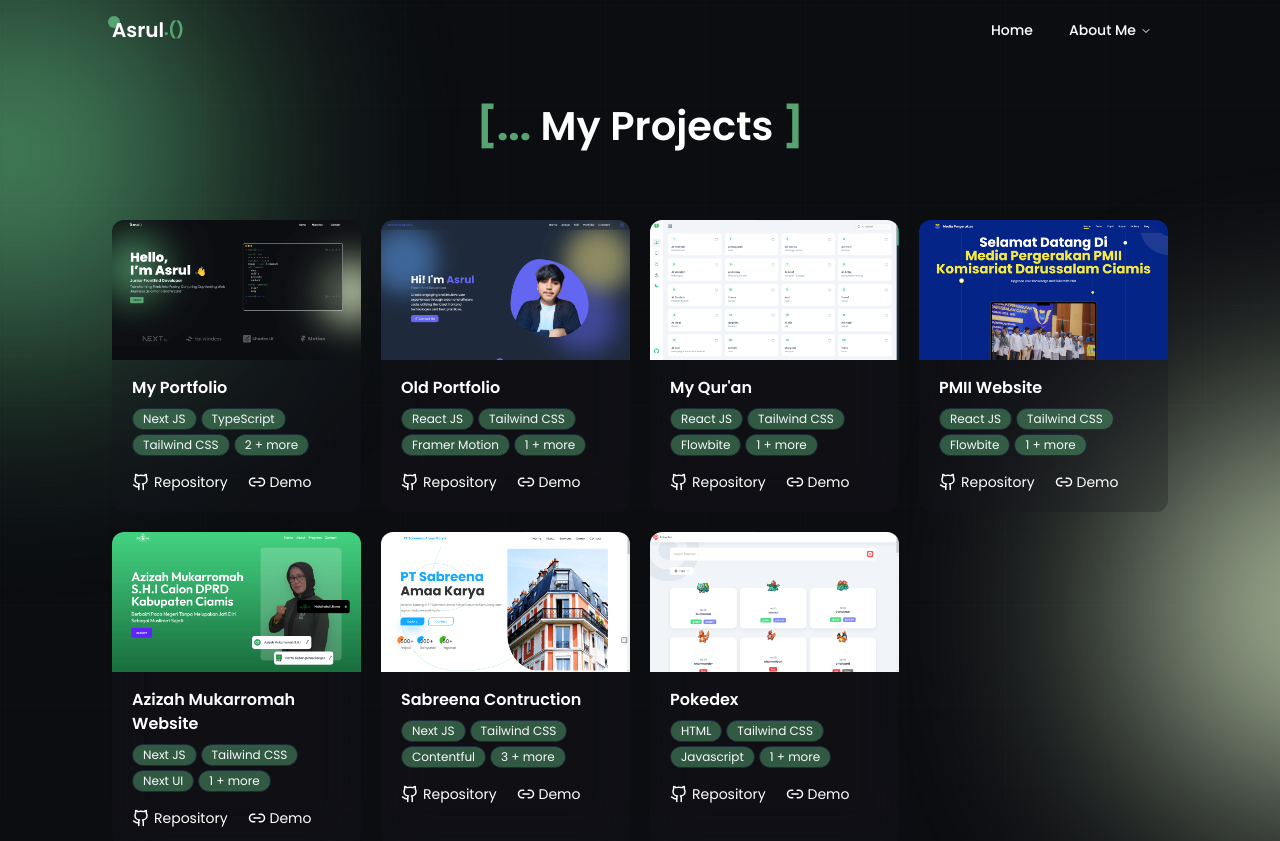
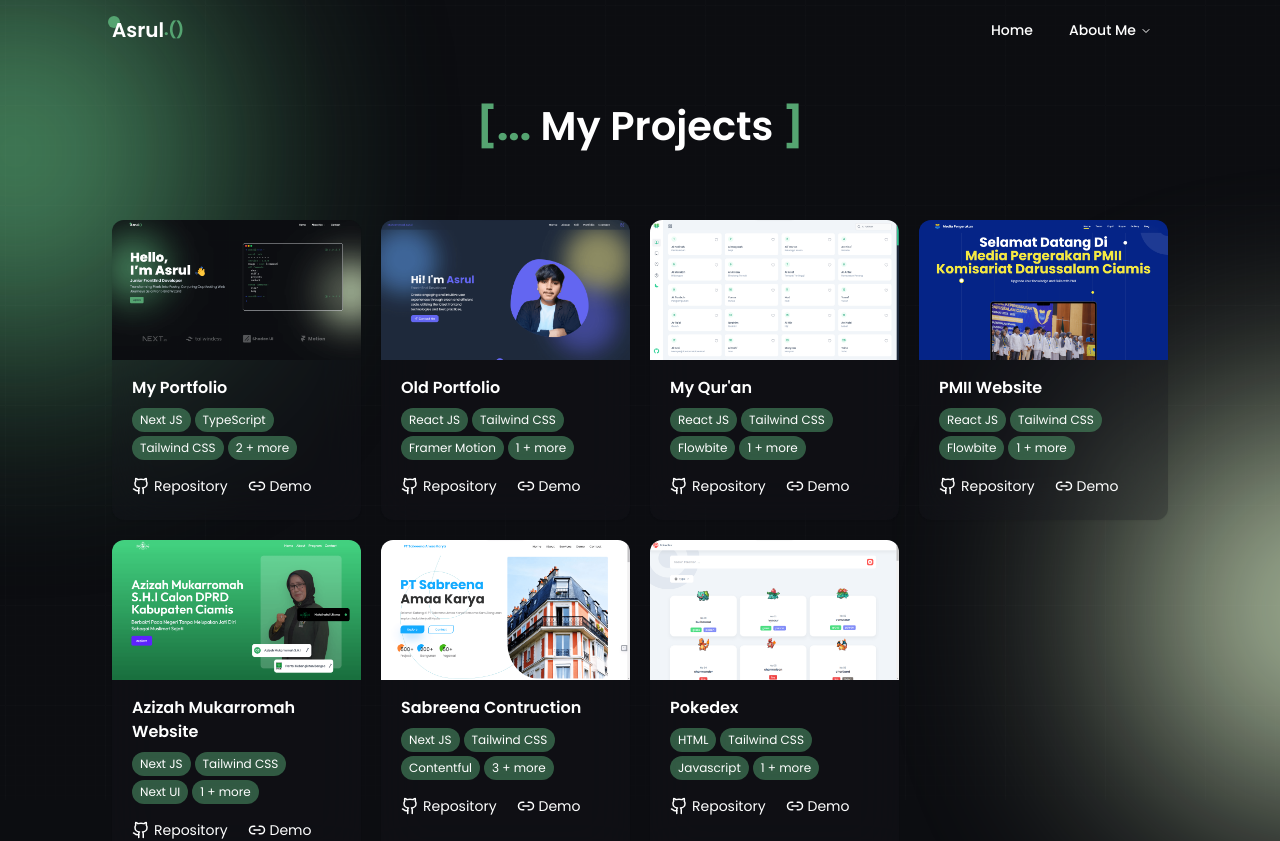
Before and after one commit to Lviathannn/next-portfolio, a Next.js app: page /projects in a window 1280 px wide. Shown: the top 841 px of the page. Built offline with nearby package versions, Linux system fonts and the light colour scheme.

Commit message:
Optimize : Optimize Performance and accesibility

```diff
--- a/app/about/page.tsx
+++ b/app/about/page.tsx
@@ -20,7 +20,7 @@
         />
         <div className="flex w-full flex-col-reverse items-center justify-evenly gap-14 lg:flex-row">
           <div className="max-w-xl">
-            <h1 className="max-w-lg text-[48px] font-semibold leading-none text-white">
+            <h1 className="max-w-lg text-[40px] font-bold leading-none text-white lg:text-[48px]">
               Muhammad Asrul Rifa Anwar
             </h1>
             <p className="mt-5 text-slate-300">
@@ -42,15 +42,20 @@
                   variant="outline"
                   size="icon"
                   className="border-none !bg-transparent text-white hover:!text-secondary"
+                  aria-label={`Link to ${social.name}`}
                 >
-                  <Link href={social.href} target="_blank">
+                  <Link
+                    href={social.href}
+                    target="_blank"
+                    aria-label={`Link to ${social.name}`}
+                  >
                     <social.Icon size={18} />
                   </Link>
                 </Button>
               ))}
             </div>
           </div>
-          <div className="relative aspect-square w-full max-w-sm overflow-hidden rounded-2xl object-contain">
+          <div className="relative aspect-square w-full max-w-xs overflow-hidden rounded-2xl object-contain lg:max-w-sm">
             <Image src="/aboutme.jpg" alt="My Image" fill />
           </div>
         </div>
--- a/components/home/terminal/Terminal.tsx
+++ b/components/home/terminal/Terminal.tsx
@@ -112,6 +112,7 @@
             value={input}
             onChange={handleInputChange}
             onKeyDown={handleEnter}
+            aria-label="terminal-input"
             className="w-full border-none bg-transparent text-white outline-none"
           />
         </div>
--- a/components/navigation/NavMenu.tsx
+++ b/components/navigation/NavMenu.tsx
@@ -28,7 +28,7 @@
           <NavigationMenuContent className="max-w-xs dark:bg-primary">
             <ul className="flex max-w-xs flex-col gap-5 p-2">
               {aboutLinks.map((link) => (
-                <Link href={link.href} key={link.title}>
+                <Link href={link.href} key={link.title} legacyBehavior passHref>
                   <li className="flex w-[200px] items-center gap-3 rounded-md bg-transparent p-2 hover:bg-dark">
                     <link.Icon size={25} />
                     <div className="">
--- a/components/navigation/Navbar.tsx
+++ b/components/navigation/Navbar.tsx
@@ -7,6 +7,7 @@
 import { menuItems } from "@/lib/dummy";
 import { NavMenu } from "./NavMenu";
 import { usePathname } from "next/navigation";
+import { Button } from "../ui/button";
 
 type Props = {};
 
@@ -49,6 +50,8 @@
             onClick={() => {
               setOpen(true);
             }}
+            aria-label="Open Menu"
+            className={`${open ? "hidden" : "block"} text-white`}
           >
             <AlignLeft />
           </SheetTrigger>
--- a/components/projects/ProjectCard.tsx
+++ b/components/projects/ProjectCard.tsx
@@ -3,6 +3,7 @@
 import { Github, Link2 } from "lucide-react";
 import Link from "next/link";
 import { projectCardProps } from "@/types/type";
+import { Card, CardContent, CardHeader } from "../ui/card";
 
 export default function ProjectCard({
   title,
@@ -12,38 +13,36 @@
   demo,
 }: projectCardProps) {
   return (
-    <div className="flex w-full flex-col gap-4 overflow-hidden rounded-xl bg-dark/25 pb-5 backdrop-blur-xl">
-      <div className="relative aspect-video w-full">
+    <Card className="flex w-full flex-col gap-4 overflow-hidden rounded-xl border-none !bg-dark/25 !pb-0 backdrop-blur-xl">
+      <CardHeader className="relative aspect-video w-full">
         <Image
           src={`/projects/${image}`}
           alt="Project 1"
           fill={true}
           className="object-cover"
         />
-      </div>
-      <div className="flex flex-col  gap-2 px-5 text-white">
+      </CardHeader>
+      <CardContent className="flex flex-col  gap-2 px-5 text-white">
         <h2 className="font-semibold">{title}</h2>
         <div className="flex flex-wrap gap-1">
           {tags.map((tag, index) => {
             if (index <= 2) {
               return (
-                <Badge
-                  variant="outline"
-                  className="bg-secondary/50 font-normal backdrop-blur-sm"
+                <div
+                  className="rounded-xl bg-secondary/50 px-2 py-1 text-xs font-normal backdrop-blur-sm"
                   key={tag}
                 >
                   {tag}
-                </Badge>
+                </div>
               );
             } else if (index == 3 && tags.length > 3) {
               return (
-                <Badge
-                  variant="outline"
-                  className="bg-secondary/50 font-normal backdrop-blur-sm"
+                <div
+                  className="rounded-xl bg-secondary/50 px-2 py-1 text-xs font-normal backdrop-blur-sm"
                   key={tag}
                 >
                   {tags.length - 3} + more
-                </Badge>
+                </div>
               );
             }
           })}
@@ -66,7 +65,7 @@
             Demo
           </Link>
         </div>
-      </div>
-    </div>
+      </CardContent>
+    </Card>
   );
 }
--- a/package.json
+++ b/package.json
@@ -18,6 +18,7 @@
     "next": "^14.0.4",
     "react": "^18.2.0",
     "react-dom": "^18.2.0",
+    "sharp": "^0.33.0",
     "tailwind-merge": "^2.0.0",
     "tailwindcss-animate": "^1.0.7"
   },
```
Also changed, not shown: 1 other file (tests, documents, lock files or other folders).
